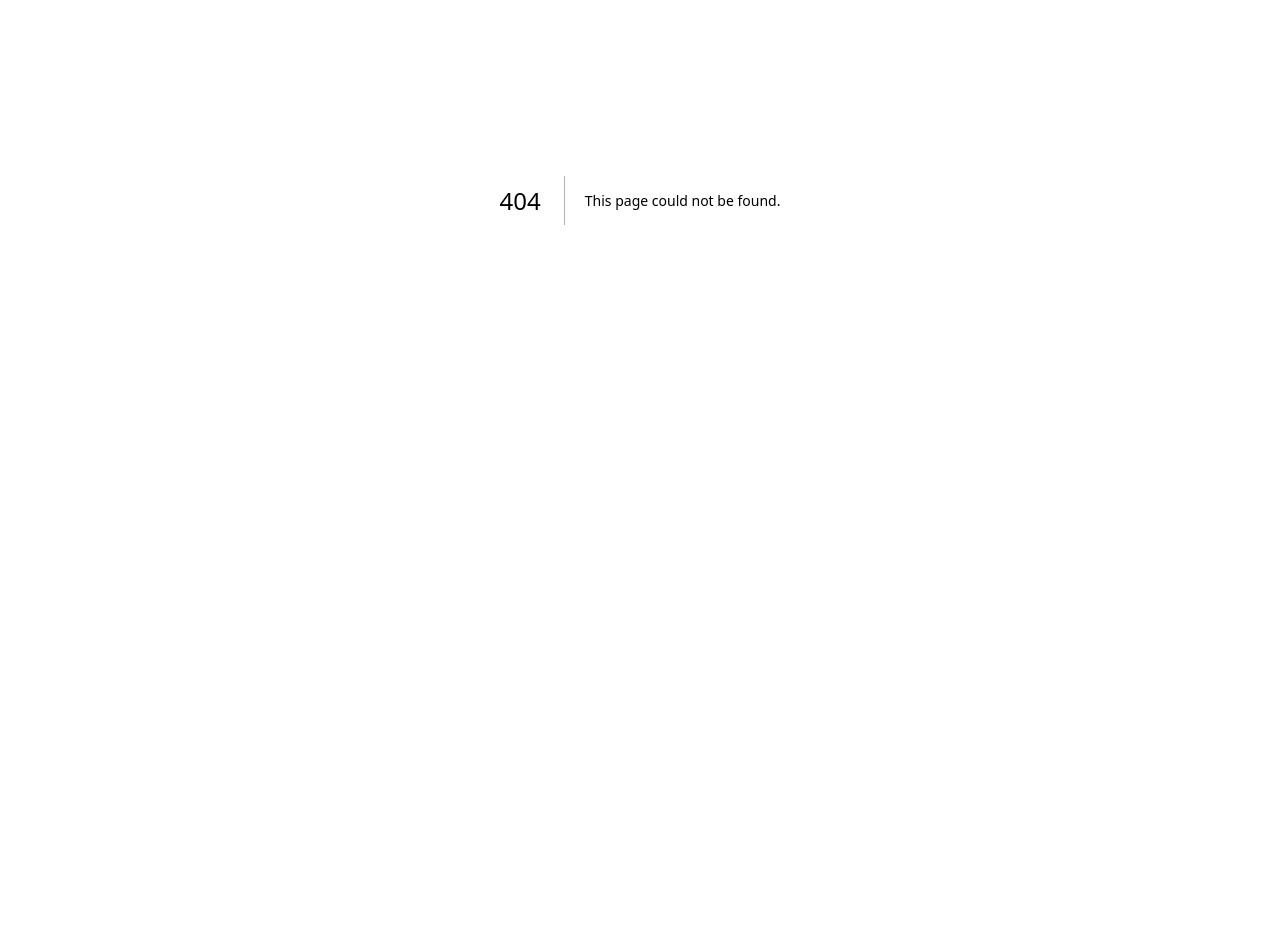
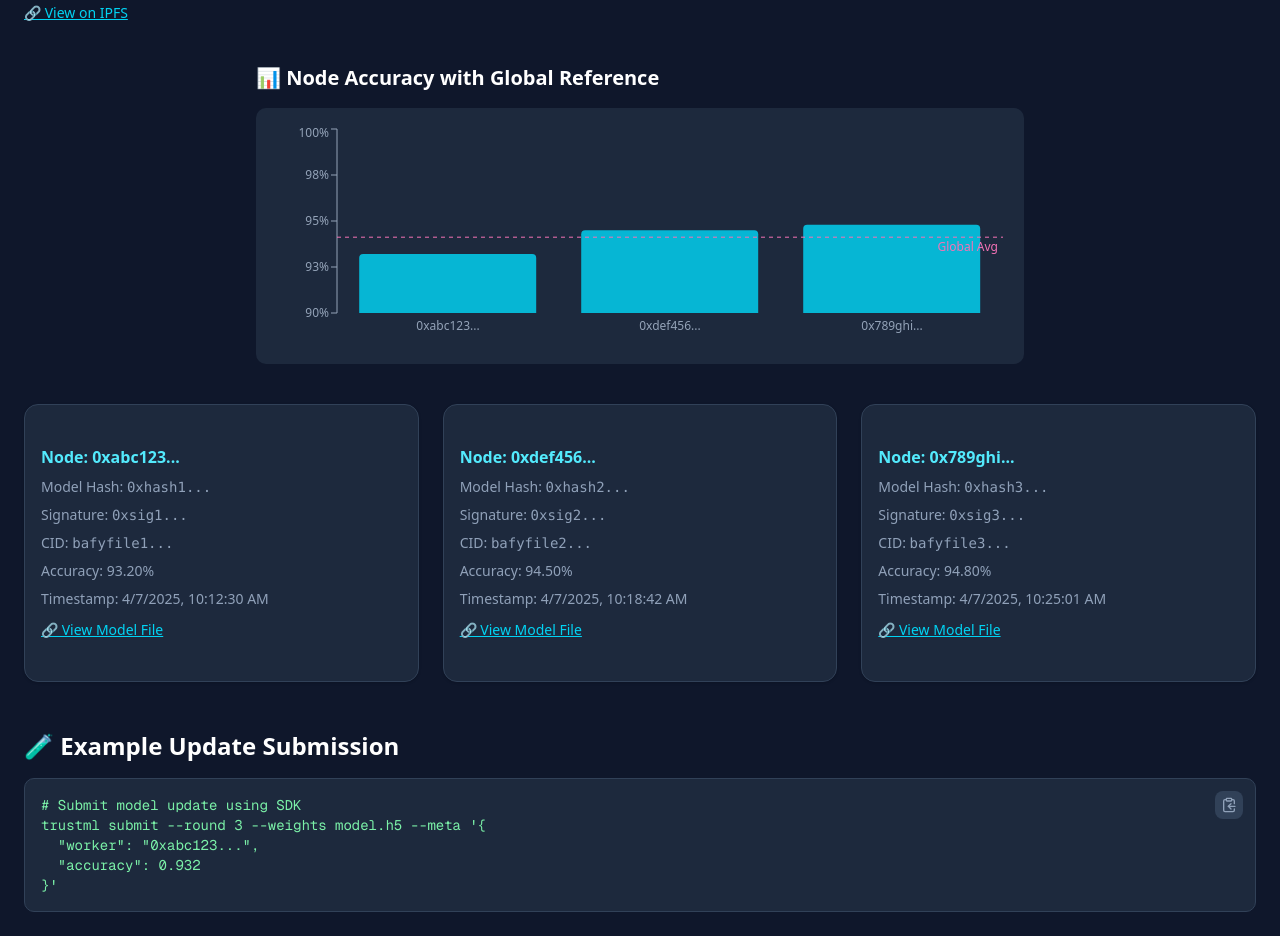
Before and after one commit to taijusanagi/2025-ai-blueprints, a Next.js app in the folder app/: page /dashboard in a window 1280 px wide. Before the commit this address had no page. Shown: the part 200-1136 px from the top of the page. Before the commit the page ends 800 px from the top, so only its background shows below. Built offline with nearby package versions, Linux system fonts and the light colour scheme.

Commit message:
adding dashboard

```diff
--- a/app/package.json
+++ b/app/package.json
@@ -17,6 +17,7 @@
     "react": "^18.3.1",
     "react-dom": "^18.3.1",
     "react-syntax-highlighter": "^15.6.1",
+    "recharts": "^2.15.2",
     "tailwind-merge": "^3.2.0",
     "tw-animate-css": "^1.2.5"
   },
--- /dev/null
+++ b/app/src/app/dashboard/page.tsx
@@ -0,0 +1,118 @@
+"use client"
+
+import { Card, CardContent } from "@/components/ui/card";
+import { ClipboardCopy } from "lucide-react";
+import { Bar, BarChart, ReferenceLine, ResponsiveContainer, Tooltip, XAxis, YAxis } from "recharts";
+
+export default function DashboardPage() {
+  const roundData = {
+    round: 3,
+    globalAccuracy: 0.9412,
+    globalModelCID: "bafybeigdyrg2z...",
+    updates: [
+      {
+        worker: "0xabc123...",
+        model_hash: "0xhash1...",
+        signature: "0xsig1...",
+        accuracy: 0.932,
+        timestamp: "2025-04-07T10:12:30Z",
+        cid: "bafyfile1..."
+      },
+      {
+        worker: "0xdef456...",
+        model_hash: "0xhash2...",
+        signature: "0xsig2...",
+        accuracy: 0.945,
+        timestamp: "2025-04-07T10:18:42Z",
+        cid: "bafyfile2..."
+      },
+      {
+        worker: "0x789ghi...",
+        model_hash: "0xhash3...",
+        signature: "0xsig3...",
+        accuracy: 0.948,
+        timestamp: "2025-04-07T10:25:01Z",
+        cid: "bafyfile3..."
+      }
+    ]
+  };
+
+  return (
+    <main className="min-h-screen bg-slate-900 text-white p-6 space-y-10">
+      <header className="text-3xl font-bold">📊 TrustML Dashboard</header>
+
+      <section className="space-y-2">
+        <div className="text-lg font-medium">Current Round: {roundData.round}</div>
+        <div className="text-lg font-medium">Global Accuracy: {(roundData.globalAccuracy * 100).toFixed(2)}%</div>
+        <div className="text-sm text-slate-400">
+          Global Model CID: <code className="text-cyan-400">{roundData.globalModelCID}</code>
+        </div>
+        <a
+          href={`https://dweb.link/ipfs/${roundData.globalModelCID}`}
+          target="_blank"
+          className="text-cyan-400 text-sm underline"
+          rel="noopener noreferrer"
+        >
+          🔗 View on IPFS
+        </a>
+      </section>
+
+      <section className="w-full max-w-3xl mx-auto">
+        <h2 className="text-xl font-semibold mb-4">📊 Node Accuracy with Global Reference</h2>
+        <div className="w-full h-64 bg-slate-800 rounded-lg p-4">
+          <ResponsiveContainer width="100%" height="100%">
+            <BarChart data={roundData.updates}>
+              <XAxis dataKey="worker" stroke="#94a3b8" fontSize={12} tickLine={false} axisLine={false} />
+              <YAxis domain={[0.9, 1]} stroke="#94a3b8" fontSize={12} tickFormatter={(v) => `${(v * 100).toFixed(0)}%`} />
+              <Tooltip formatter={(value) => `${(value * 100).toFixed(2)}%`} />
+              <Bar dataKey="accuracy" fill="#06b6d4" radius={[4, 4, 0, 0]} />
+              <ReferenceLine y={roundData.globalAccuracy} stroke="#f472b6" strokeDasharray="4 4" label={{ value: 'Global Avg', position: 'insideTopRight', fill: '#f472b6', fontSize: 12 }} />
+            </BarChart>
+          </ResponsiveContainer>
+        </div>
+      </section>
+
+      <section className="grid grid-cols-1 md:grid-cols-2 lg:grid-cols-3 gap-6">
+        {roundData.updates.map((update, index) => (
+          <Card key={index} className="bg-slate-800 border border-slate-700">
+            <CardContent className="p-4 space-y-2">
+              <div className="font-semibold text-cyan-300">Node: {update.worker}</div>
+              <div className="text-sm text-slate-400">Model Hash: <code>{update.model_hash}</code></div>
+              <div className="text-sm text-slate-400">Signature: <code>{update.signature}</code></div>
+              <div className="text-sm text-slate-400">CID: <code>{update.cid}</code></div>
+              <div className="text-sm text-slate-400">Accuracy: {(update.accuracy * 100).toFixed(2)}%</div>
+              <div className="text-sm text-slate-400">Timestamp: {new Date(update.timestamp).toLocaleString()}</div>
+              <a
+                href={`https://dweb.link/ipfs/${update.cid}`}
+                className="text-sm text-cyan-400 underline"
+                target="_blank"
+                rel="noopener noreferrer"
+              >
+                🔗 View Model File
+              </a>
+            </CardContent>
+          </Card>
+        ))}
+      </section>
+
+      <section className="mt-12">
+        <h2 className="text-2xl font-semibold mb-4">🧪 Example Update Submission</h2>
+        <div className="relative bg-slate-800 border border-slate-700 rounded-lg overflow-x-auto p-4">
+          <button
+            aria-label="Copy code"
+            className="absolute top-3 right-3 p-1.5 bg-slate-700 rounded-md text-slate-400 hover:text-white hover:bg-slate-600"
+          >
+            <ClipboardCopy className="w-4 h-4" />
+          </button>
+          <pre className="text-green-300 text-sm font-mono">
+{`# Submit model update using SDK
+trustml submit --round 3 --weights model.h5 --meta '{
+  "worker": "0xabc123...",
+  "accuracy": 0.932
+}'`}
+          </pre>
+        </div>
+      </section>
+    </main>
+  );
+}
```
Also changed, not shown: app/public/logo-icon.png (added), 1 other file (tests, documents, lock files or other folders).
